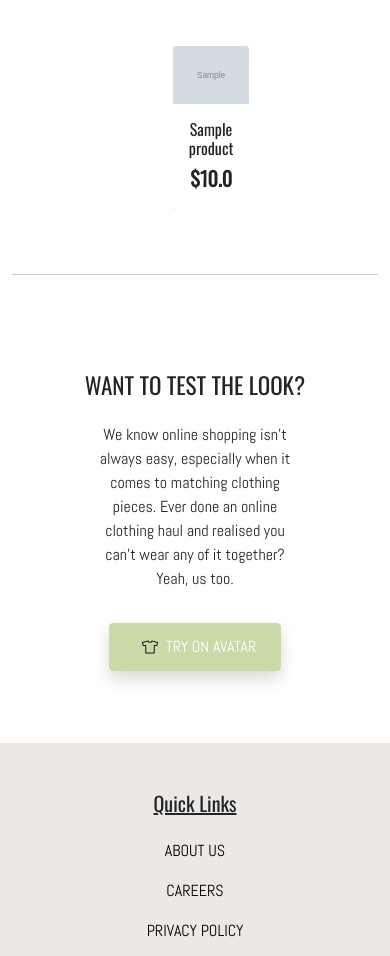
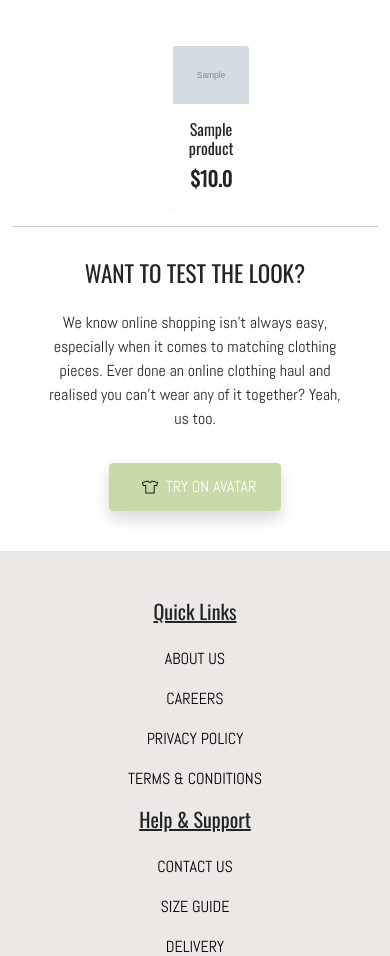
Before and after one commit to marktheskies/theidleman, a Django app: page /products/1 in a window 390 px wide. Shown: the part 1497-2453 px from the top of the page. Run offline with Django 3.2, Linux system fonts and the light colour scheme; tables that the repository leaves empty hold one stand-in row (values such as "Sample post"); grey boxes marked "Sample" are stand-in pictures; style sheets or scripts are compiled from the project's sources; some libraries are stand-ins or nearby versions.

Commit message:
Optimised mobile responsiveness for carousel arrows and 'test the look' section

```diff
--- a/core/static/scss/app.scss
+++ b/core/static/scss/app.scss
@@ -86,3 +86,15 @@ body {
     max-width: 7rem;
   }
 }
+
+@media only screen and (max-width: 600px) {
+  .right-arrow {
+    max-width: 2rem;
+  }
+}
+
+@media only screen and (max-width: 600px) {
+  .left-arrow {
+    max-width: 2rem;
+  }
+}
--- a/templates/product_details.html
+++ b/templates/product_details.html
@@ -425,7 +425,7 @@ Carousel and content responsively adjust to fit viewport-->
     <!--Carousel scroller-->
     <a class="justify-content-start pe-5" href="#youMightAlsoLikeCarousel" role="button" data-bs-slide="prev">
         <span class="product-carousel-control-prev-icon" aria-hidden="true">
-            <i class="fas fa-arrow-alt-circle-left fa-3x text-dark"></i>
+            <i class="fas fa-arrow-alt-circle-left fa-3x text-dark left-arrow"></i>
         </span>
         <span class="visually-hidden">Previous</span>
     </a>
@@ -460,14 +460,14 @@ Carousel and content responsively adjust to fit viewport-->
     <!--Carousel scroller-->
     <a class="justify-content-end ps-5" href="#youMightAlsoLikeCarousel" role="button" data-bs-slide="next">
         <span class="product-carousel-control-next-icon" aria-hidden="true">
-            <i class="fas fa-arrow-alt-circle-right fa-3x text-dark"></i>
+            <i class="fas fa-arrow-alt-circle-right fa-3x text-dark right-arrow"></i>
         </span>
         <span class="visually-hidden">Next</span>
     </a>
 </div>
 
 <!--Page Separator-->
-<div class="container py-5">
+<div class="container py-md-5">
     <hr>
 </div>
 
@@ -476,14 +476,14 @@ Carousel and content responsively adjust to fit viewport-->
     <h3 class="text-uppercase">Want to test the look?</h3>
 </div>
 <div class="d-flex justify-content-center">
-    <p class="text w-50 text-center">We know online shopping isn't always easy, especially when it comes to matching
+    <p class="text w-md-50 w-75 text-center">We know online shopping isn't always easy, especially when it comes to matching
         clothing pieces. Ever done an online clothing haul and realised you can't wear any of it together? Yeah, us
         too.</p>
 </div>
 
 {% comment %} TODO: Implement avatar {% endcomment %}
 <!-- Try on Avatar button -->
-<div class="d-flex justify-content-center py-3 mb-5 pb-4">
+<div class="d-flex justify-content-center py-3 mb-md-5 mb-3 pb-4">
     <!-- Add t-shirt icon -->
     <button class="btn btn-success shadow text-white d-flex">
         <img src="{% static 'images/avatar-icon.png' %}" alt="avatar icon"
```
